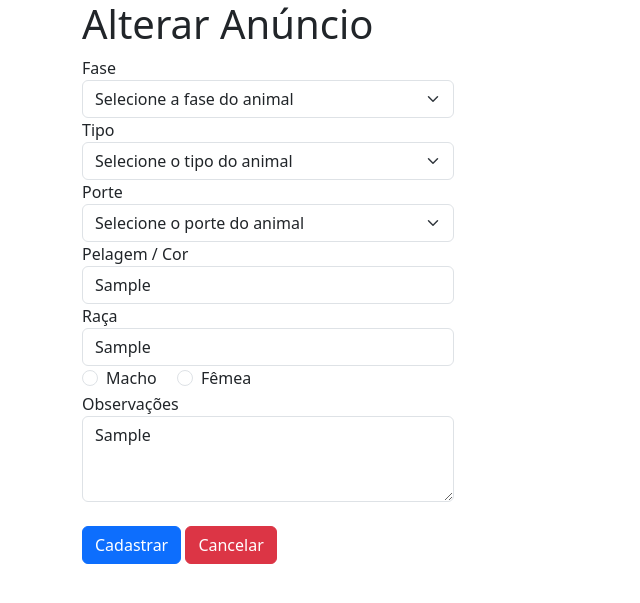
After one commit to leojosants/ADS_ESTACIO_DE_SA_Desenvolvimento_Web_em_HTML5_CSS_JS_e_PHP, a PHP site: page /alt_anuncio.php?id_anuncio=1 in a window 1280 px wide. The commit adds this page. Shown: the top 603 px of the page, without its empty margins (0-640 px from the left). Run offline with PHP 8.4, Linux system fonts and the light colour scheme; the visitor is signed in with stand-in values (Sample User, id 1); tables that the repository leaves empty or names only in its code hold one stand-in row (values such as "Sample post"); some libraries are stand-ins or nearby versions.

Commit message:
Implementado Form de Alteração de Anúncio-Parte 1

```diff
--- /dev/null
+++ b/Desenvolvimento_Web_em_Html5_CSS_Javascript_e_PHP/Tema_6-Integracao_do_PHP_com_Banco_de_Dados/02-Pratica_01-Sistema_de_Cadastro-Adocao_de_Animais/alt_anuncio.php
@@ -0,0 +1,173 @@
+<?php
+require_once "conectaBD.php";
+session_start();
+
+if (empty($_SESSION)) {
+    // Significa que as variáveis de SESSÂO não foram definidas, este bloco não poderá ser acessado
+    header("Location: index.php?msgErro=Você precisa se autenticar no sistema.");
+    die();
+}
+
+/*
+    // echo "Estou logado";
+    echo "<pre>";
+    print_r($_SESSION);
+    print_r($_GET);
+    echo "</pre>";
+    die();
+*/
+
+
+//  Verificar se está chegando a informação (id_anuncio) pelo $_GET
+if (!empty($_GET["id_anuncio"])) {
+
+    $sql = "SELECT * FROM anuncio WHERE email_usuario = :email AND id = :id";
+
+    //  Buscar as informações do anúncio a ser alterado (no BD)
+    try {
+        $stmt = $pdo->prepare($sql);
+
+        $stmt->execute(
+            array(":email" => $_SESSION["email"], ":id" => $_GET["id_anuncio"])
+        );
+
+        $result = array();
+
+        //  Verificar se o usuário logado pode acessar / alterar as informações desse registro (id_anuncio)
+        if ($stmt->rowCount() == 1) {
+            //  Registro obtido no BD
+            $result = $stmt->fetchAll();
+            $result = $result[0];   //  Informações do registro a ser alterado.
+
+            /*
+                echo "<pre>";
+                print_r($result);
+                echo "<pre>";
+            */
+
+            // die();
+        } else {
+            // die("Não foi encontrado nenhum registro para o id_anuncio = " . $_GET["id_anuncio"] . " e e-mail = " . $_SESSION["email"]);
+
+            header("Location: index_logado.php?msgErro=Você não tem permissão para acessar esta página!");
+            die();
+        }
+    } catch (PDOException $e) {
+        header("Location: index_logado.php?msgErro=Falha ao obter registro no BD!");
+        // die($e->getMessage());
+    }
+
+    //  Setar os valores nos campos com base na consulta realizada
+} else {
+    //  Se cair nesse bloco, significa que $GET["id_anuncio"] está vazio
+    header("Location: index_logado.php?msgErro=Você não tem permissão para acessar esta página!");
+    die();
+}
+
+//  Redirecionar (permissão)
+
+
+
+?>
+
+<!DOCTYPE html>
+<html lang="pt-br">
+
+<head>
+    <meta charset="UTF-8" />
+    <meta http-equiv="X-UA-Compatible" content="IE=edge">
+    <meta name="viewport" content="width=device-width, initial-scale=1.0" />
+    <title>Alterar Anúncio</title>
+
+    <!--  -->
+    <link href="https://cdn.jsdelivr.net/npm/bootstrap@5.3.0-alpha3/dist/css/bootstrap.min.css" rel="stylesheet"
+        integrity="sha384-KK94CHFLLe+nY2dmCWGMq91rCGa5gtU4mk92HdvYe+M/SXH301p5ILy+dN9+nJOZ" crossorigin="anonymous" />
+</head>
+
+<body>
+    <!--
+        Fase    ->  (F)ilhote   /   (A)dulto
+        Tipo    ->  (G)ato      /   (C)achorro
+        Porte   ->  (P)equeno   /   (M)edio     /   (G)rande
+        Pelagem / Cor
+        Raça
+        Sexo    ->  (M)acho     /   (F)êmea
+        Observação
+    -->
+
+    <div class="container">
+        <h1>Alterar Anúncio</h1>
+
+        <form action="processa_anuncio.php" method="post">
+            <div class="col-4">
+                <label for="fase">Fase</label>
+
+                <select class="form-select" name="fase" id="fase">
+                    <option>Selecione a fase do animal</option>
+                    <option value="F" <?php echo $result["fase"] == "F" ? "selected" : "" ?>>Filhote</option>
+                    <option value="A" <?php echo $result["fase"] == "A" ? "selected" : "" ?>>Adulto</option>
+                </select>
+            </div>
+
+            <div class="col-4">
+                <label for="tipo">Tipo</label>
+
+                <select class="form-select" name="tipo" id="tipo">
+                    <option>Selecione o tipo do animal</option>
+                    <option value="G" <?php echo $result["tipo"] == "G" ? "selected" : "" ?>>Gato</option>
+                    <option value="C" <?php echo $result["tipo"] == "C" ? "selected" : "" ?>>Cachorro</option>
+                </select>
+            </div>
+
+            <div class="col-4">
+                <label for="tipo">Porte</label>
+
+                <select class="form-select" name="porte" id="porte">
+                    <option>Selecione o porte do animal</option>
+                    <option value="P" <?php echo $result["porte"] == "P" ? "selected" : "" ?>>Pequeno</option>
+                    <option value="M" <?php echo $result["porte"] == "M" ? "selected" : "" ?>>Médio</option>
+                    <option value="G" <?php echo $result["porte"] == "G" ? "selected" : "" ?>>Grande</option>
+                </select>
+            </div>
+
+            <div class="col-4">
+                <label for="pelagemCor">Pelagem / Cor</label>
+                <input type="text" name="pelagemCor" id="pelagemCor" class="form-control"
+                    value="<?php echo $result["pelagem_cor"]; ?>" />
+            </div>
+
+            <div class="col-4">
+                <label for="raca">Raça</label>
+                <input type="text" name="raca" id="raca" class="form-control" value="<?php echo $result["raca"]; ?>" />
+            </div>
+
+            <div class="col-4">
+                <div class="form-check form-check-inline">
+                    <label for="sexoM" class="form-check-label">Macho</label>
+                    <input type="radio" class="form-check-input" name="sexo" id="sexoM" value="M"
+                        <?php echo $result["sexo"] == "M" ? "checked" : "" ?> />
+                </div>
+
+                <div class="form-check form-check-inline">
+                    <label for="sexoF" class="form-check-label">Fêmea</label>
+                    <input type="radio" class="form-check-input" name="sexo" id="sexoF" value="F"
+                        <?php echo $result["sexo"] == "F" ? "checked" : "" ?> />
+                </div>
+            </div>
+
+            <div class="col-4">
+                <label for="observacao">Observações</label>
+                <textarea name="observacao" class="form-control" id="observacao"
+                    rows="3"><?php echo $result["observacao"]; ?></textarea>
+            </div>
+
+            <br />
+
+            <button type="submit" name="enviarDados" class="btn btn-primary" value="leo">Cadastrar</button>
+
+            <a href="index_logado.php" class="btn btn-danger">Cancelar</a>
+        </form>
+    </div>
+</body>
+
+</html>
--- a/Desenvolvimento_Web_em_Html5_CSS_Javascript_e_PHP/Tema_6-Integracao_do_PHP_com_Banco_de_Dados/02-Pratica_01-Sistema_de_Cadastro-Adocao_de_Animais/index_logado.php
+++ b/Desenvolvimento_Web_em_Html5_CSS_Javascript_e_PHP/Tema_6-Integracao_do_PHP_com_Banco_de_Dados/02-Pratica_01-Sistema_de_Cadastro-Adocao_de_Animais/index_logado.php
@@ -160,7 +160,7 @@ if (!empty($_GET["meus_anuncios"]) && $_GET["meus_anuncios"] == 1) {
 
                             <td>
                                 <?php if ($a["email_usuario"] == $_SESSION["email"]) { ?>
-                                    <a href="#" class="btn btn-warning">Alterar</a>
+                                    <a href="alt_anuncio.php?id_anuncio=<?php echo $a["id"]; ?>" class="btn btn-warning">Alterar</a>
                                     <a href="#" class="btn btn-danger">Excluir</a>
                                 <?php } ?>
                             </td>
```
